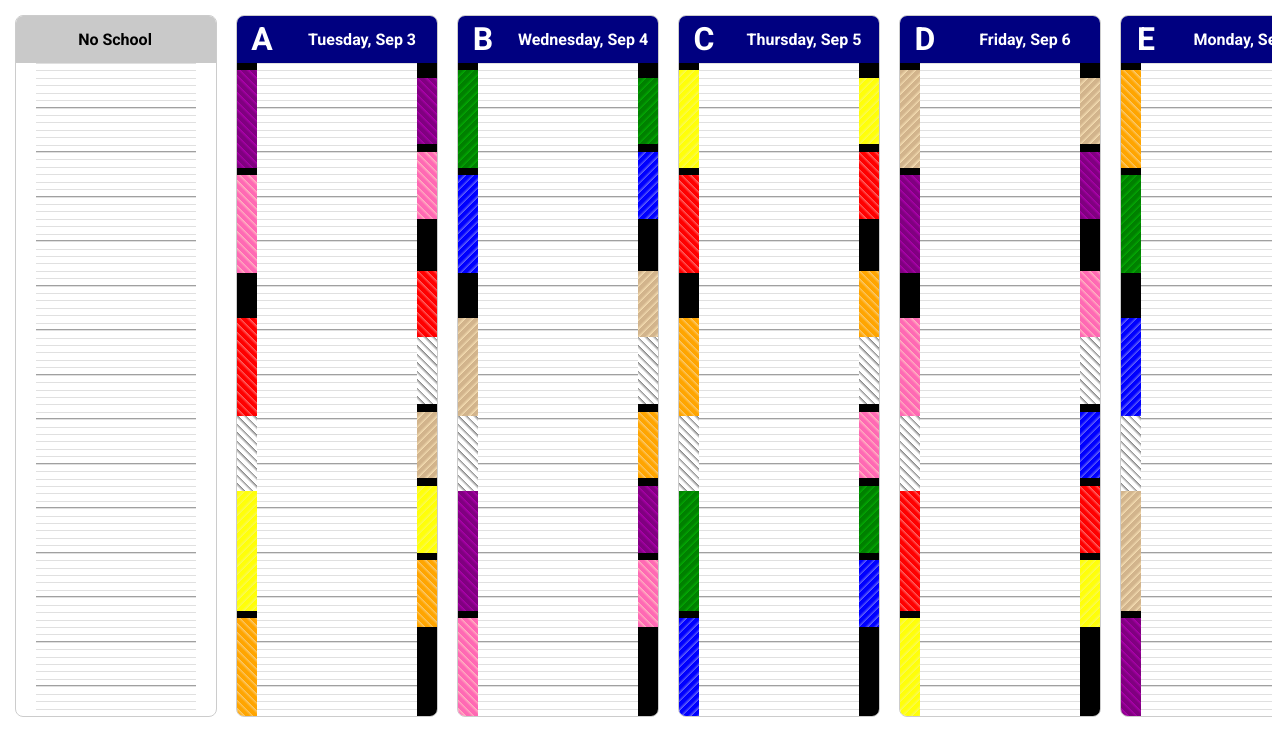
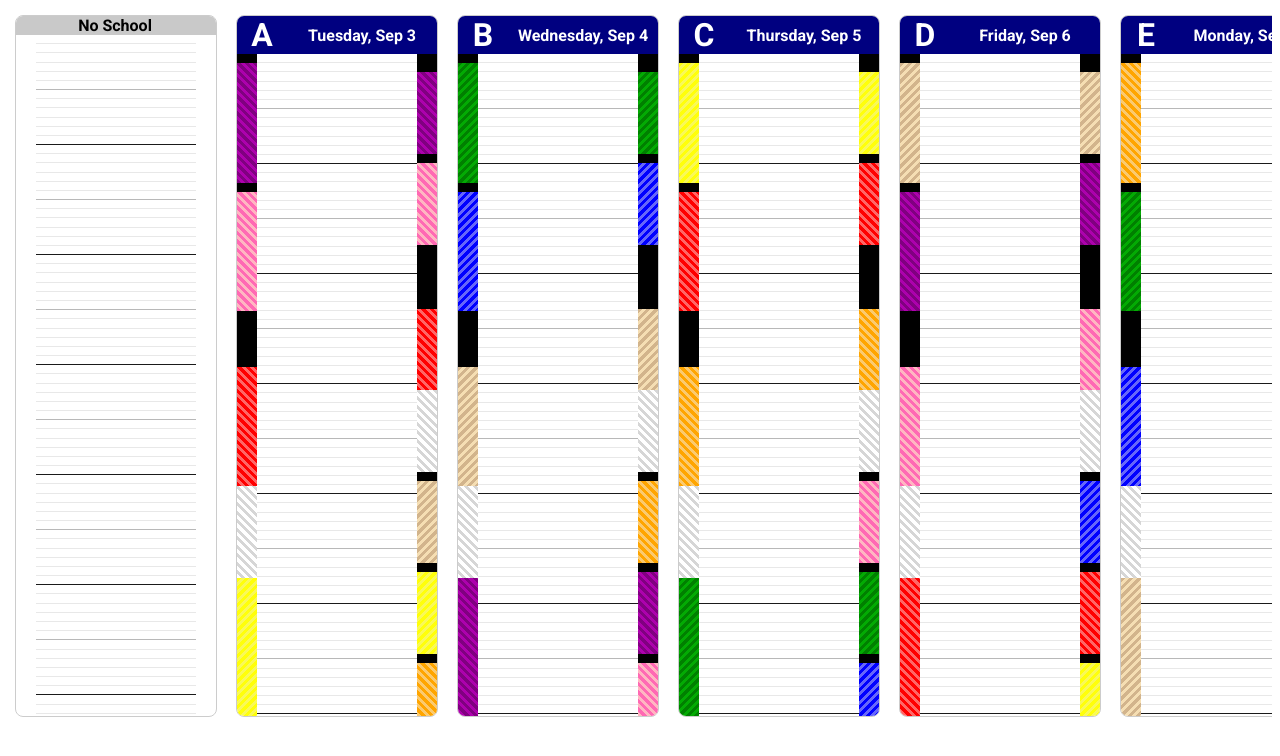
Before and after one commit to mikeymcfish/Schedule_v2, a React (Vite) app: page / in a window 1280 px wide. Shown: the top 756 px of the page. Built offline with nearby package versions, Linux system fonts and the light colour scheme.

Commit message:
better grids

```diff
--- a/src/App.css
+++ b/src/App.css
@@ -85,7 +85,7 @@ html, body, .container {
     45deg,
     #ff0000,
     #ff0000 3px,
-    #ff6666 6px,
+    #ff6666 1px,
     #ff6666 6px
   );
 }
@@ -95,7 +95,7 @@ html, body, .container {
     135deg,
     #0000ff,
     #0000ff 3px,
-    #6666f9 6px,
+    #6666f9 1px,
     #6666f9 6px
   );
 }
@@ -115,7 +115,7 @@ html, body, .container {
     135deg,
     #d2b48c,
     #d2b48c 3px,
-    #f5deb3 6px,
+    #f5deb3 1px,
     #f5deb3 6px
   );
 }
@@ -125,7 +125,7 @@ html, body, .container {
     45deg,
     #ff69b4,
     #ff69b4 3px,
-    #ffb6c1 6px,
+    #ffb6c1 1px,
     #ffb6c1 6px
   );
 }
@@ -135,7 +135,7 @@ html, body, .container {
     45deg,
     orange,
     orange 3px,
-    #fbca6f 6px,
+    #fbca6f 1px,
     #fbca6f 6px
   );
 }
@@ -145,7 +145,7 @@ html, body, .container {
     135deg,
     #ffff0a,
     #ffff0a 3px,
-    #f9f958 6px,
+    #f9f958 1px,
     #f9f958 6px
   );
 }
@@ -155,7 +155,7 @@ html, body, .container {
     135deg,
     #008000,
     #008000 3px,
-    #03aa03 6px,
+    #03aa03 1px,
     #03aa03 6px
   );
 }
@@ -165,7 +165,7 @@ html, body, .container {
     45deg,
     #800080,
     #800080 3px,
-    #ad01ad 6px,
+    #ad01ad 1px,
     #ad01ad 6px
   );
 }
@@ -175,8 +175,8 @@ html, body, .container {
     45deg,
     white,
     white 3px,
-    grey 6px,
-    grey 6px
+    #d6d6d6 1px,
+    #d6d6d6 6px
   );
 }
 
@@ -383,8 +383,33 @@ html, body, .container {
     #a0a0a0 calc(6 * (100% / 88) - 1px),
     #a0a0a0 calc(6 * (100% / 88)),
     transparent calc(6 * (100% / 88))
+
   );
   pointer-events: none;
+}
+
+.lines-container {
+  display: flex;
+  flex-direction: column;
+  justify-content: space-between;
+  width: 100%;
+  height: 100vh;
+  position: relative;
+  top: -1px;
+  margin: 0;
+}
+
+.lines {
+  min-height: 0px;
+  border-bottom: 1px solid #e8e8e8;
+}
+
+.lines:nth-of-type(6n+1) {
+  border-bottom: 1px solid #b8b8b8;
+}
+
+.lines:nth-of-type(12n+1) {
+  border-bottom: 1px solid #1a1a1a;
 }
 
 @media (max-width: 768px) {
--- a/src/DaySchedule.jsx
+++ b/src/DaySchedule.jsx
@@ -271,8 +271,12 @@ const DaySchedule = ({ date }) => {
         >
           <span className="time-display">{timeLineTime}</span>
         </div>
-
-         <div className="grid-lines"></div>
+        <div className="lines-container">
+          {Array.from(Array(88).keys()).map((i) => (
+            <div key={i} className="lines"></div>
+          ))}
+           {/* <div className="grid-lines"></div> */}
+        </div>
       </div>
       <div className="MiddleSchool">
         {!isNoSchool && blocksMS.map((block, index) => (
```
